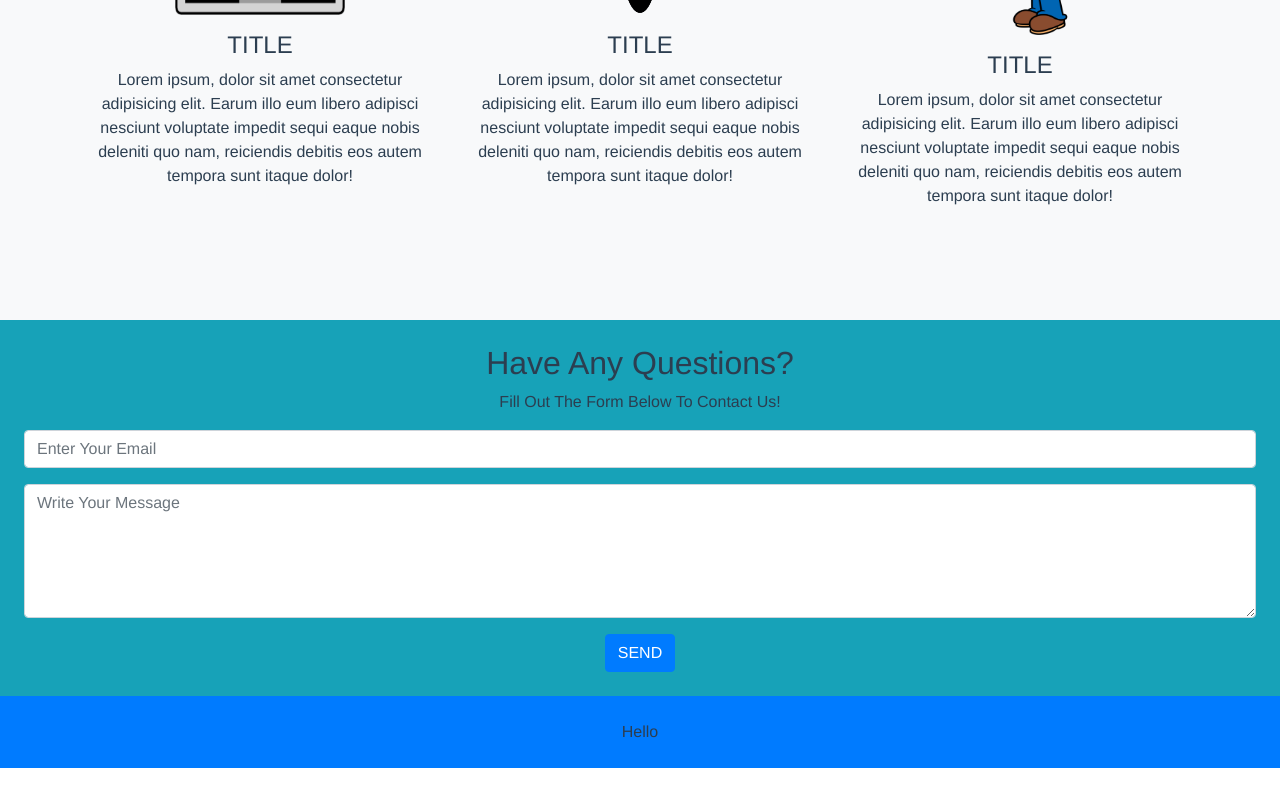
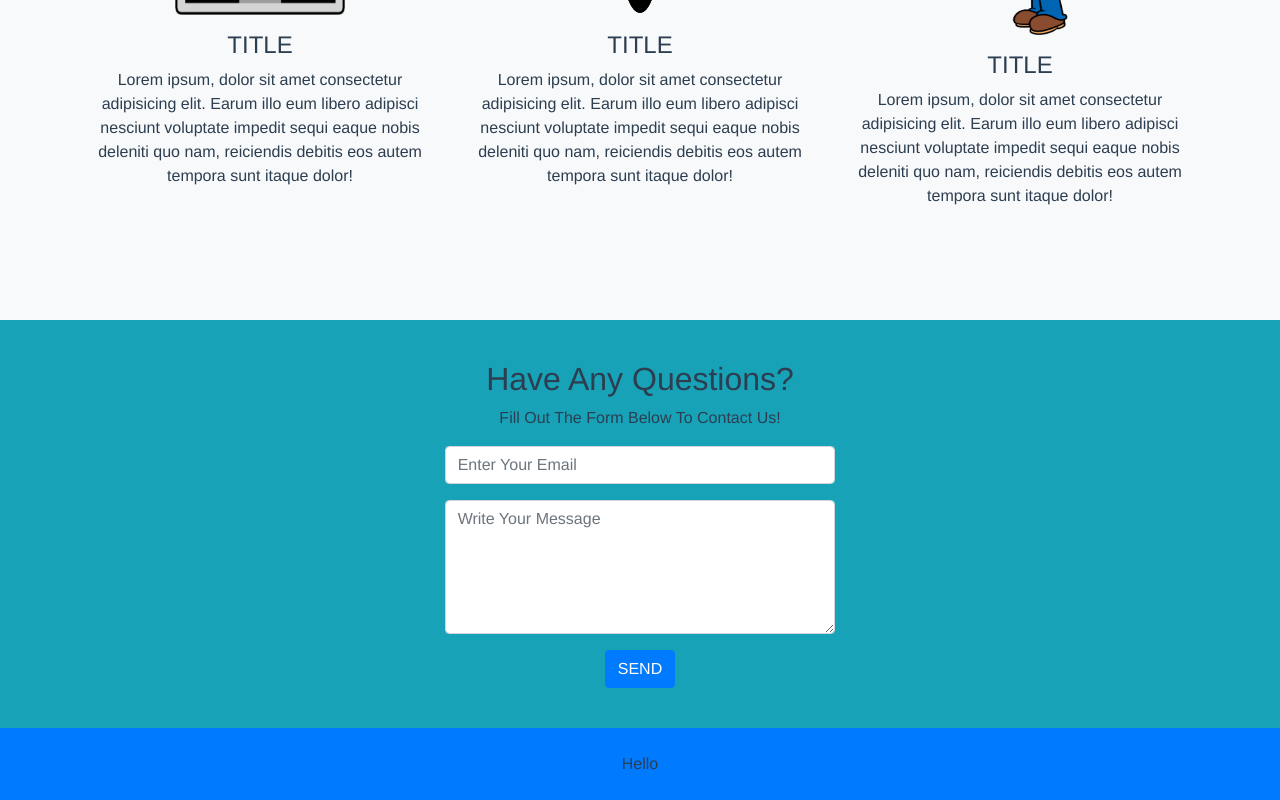
Before and after one commit to Ramong06/game-blog-vue, a Vue app: page / in a window 1280 px wide. Shown: the part 993-1793 px from the top of the page. Before the commit the page ends 1761 px from the top, so only its background shows below. Built offline with nearby package versions, Linux system fonts and the light colour scheme.

Commit message:
put form all into one column

```diff
--- a/src/components/HomePage.vue
+++ b/src/components/HomePage.vue
@@ -70,6 +70,8 @@
     </div>
 
     <div id="contact" class="bg-info p-4">
+        <div class="row justify-content-center mt-3 mb-3">
+            <div class="col-lg-4">
                 <h2>Have Any Questions?</h2>
                 <p>Fill Out The Form Below To Contact Us!</p>
 
@@ -86,6 +88,8 @@
                     </div>
                     <button type="submit" class="btn btn-primary">SEND</button>
                 </form>
+            </div>
+        </div>
     </div>
 
     <div id="footer" class="bg-primary p-4">
```
Lines whose indentation alone changed are shown as unchanged.
